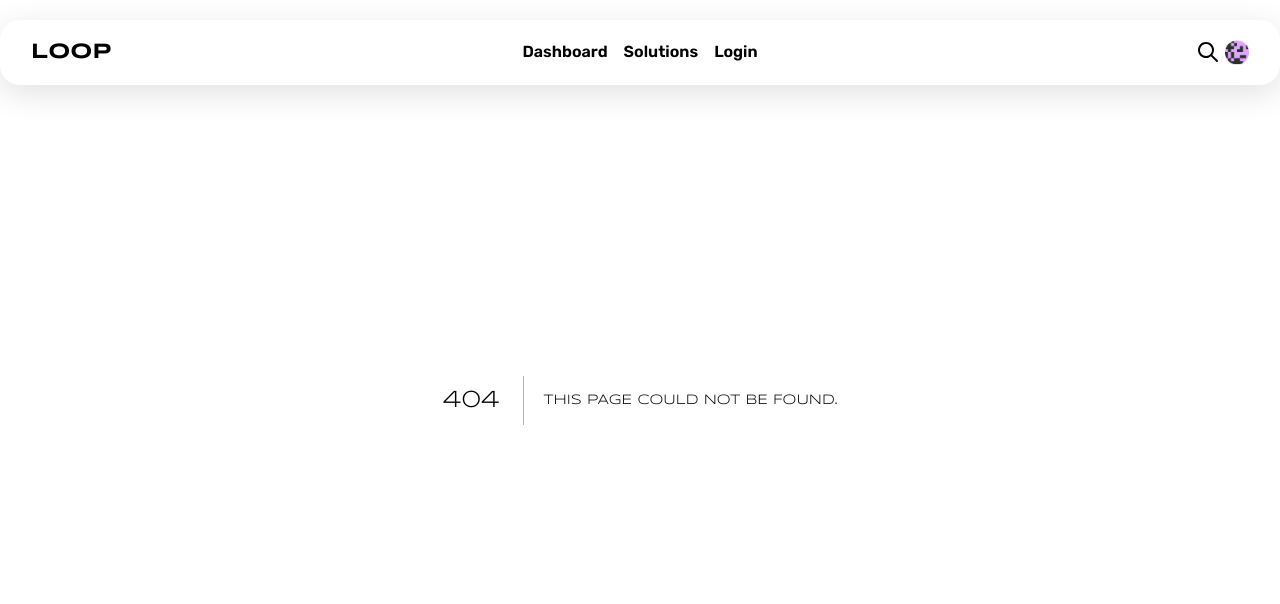
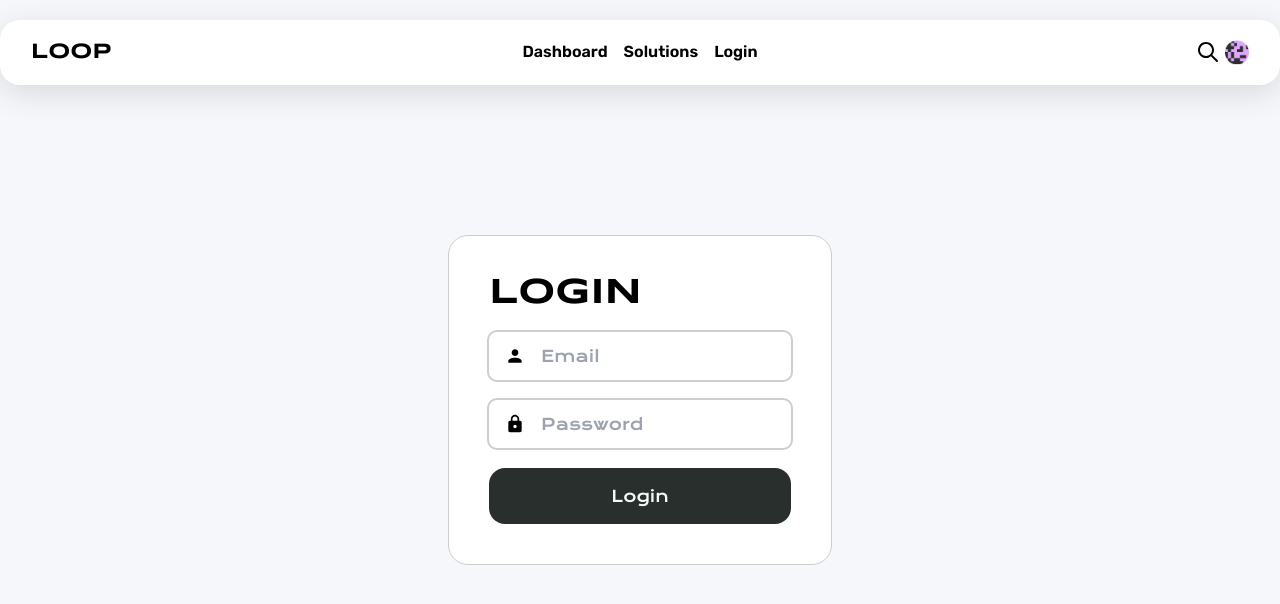
Before and after one commit to pranavkannepalli/loop, a Next.js app: page /login in a window 1280 px wide. Before the commit this address had no page. Shown: the top 604 px of the page. Built offline with nearby package versions, Linux system fonts and the light colour scheme.

Commit message:
created a simple login page

```diff
--- /dev/null
+++ b/app/login/page.jsx
@@ -0,0 +1,19 @@
+"use client";
+
+import Button from "@/components/Button";
+import Icon from "@/components/Icon";
+import TextInput from "@/components/TextInput";
+
+
+export default function Login() {
+    return (
+        <main className="flex flex-col items-center justify-center w-full h-screen">
+            <div className="flex flex-col gap-[20px] border border-white-300 bg-white-100 p-[40px] rounded-[20px]">
+                <h2>Login</h2>
+                <TextInput placeholder="Email" type="email" prefix={<Icon name="account" size={20}/>}/>
+                <TextInput placeholder="Password" type="password" prefix={<Icon name="password" size={20}/>}/>
+                <Button>Login</Button>
+            </div>
+        </main>
+    )
+}
```
